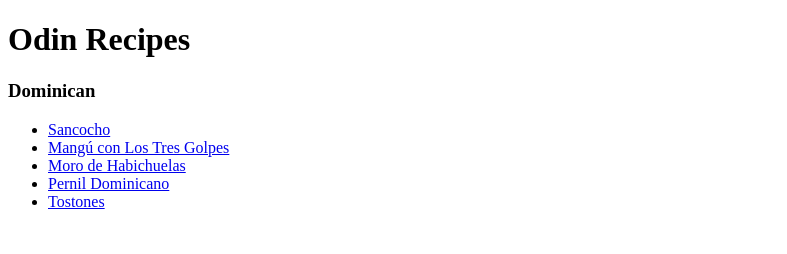
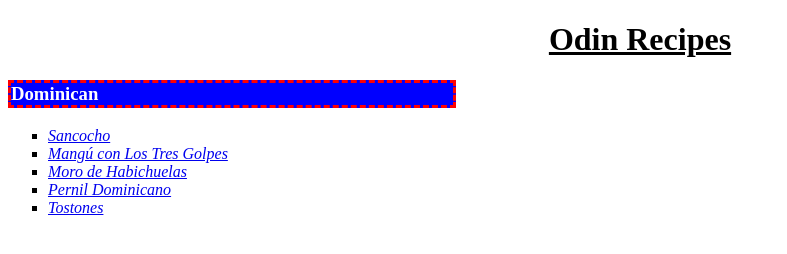
Before and after one commit to DominicanCodes/odin-recipes, a plain HTML site: page index.html in a window 1280 px wide. Shown: the whole page, without its empty margins (0-787 px from the left). Drawn offline with Linux system fonts and the light colour scheme.

Commit message:
Add preliminary style to index.html

```diff
--- a/index.html
+++ b/index.html
@@ -8,8 +8,8 @@
 
     <body>
         <h1>Odin Recipes</h1>
-        <h3>Dominican</h3>
-        <ul>
+        <h3 class="dom-rep">Dominican</h3>
+        <ul class="nav">
             <li><a href="./recipes/sancocho.html">Sancocho</a></li>
             <li><a href="./recipes/mangu.html">Mangú con Los Tres Golpes</a></li>
             <li><a href="./recipes/moro.html">Moro de Habichuelas</a></li>
--- a/style.css
+++ b/style.css
@@ -0,0 +1,21 @@
+h1 {
+    text-align: center;
+    font-weight: 600;
+    text-decoration: underline;
+}
+
+.dom-rep {
+    background-color: blue;
+    color: white;
+    border-style: dashed;
+    border-color: red;
+    width: 35%;
+}
+
+ul {
+    list-style: square;
+}
+
+a {
+    font-style: oblique;
+}
```
